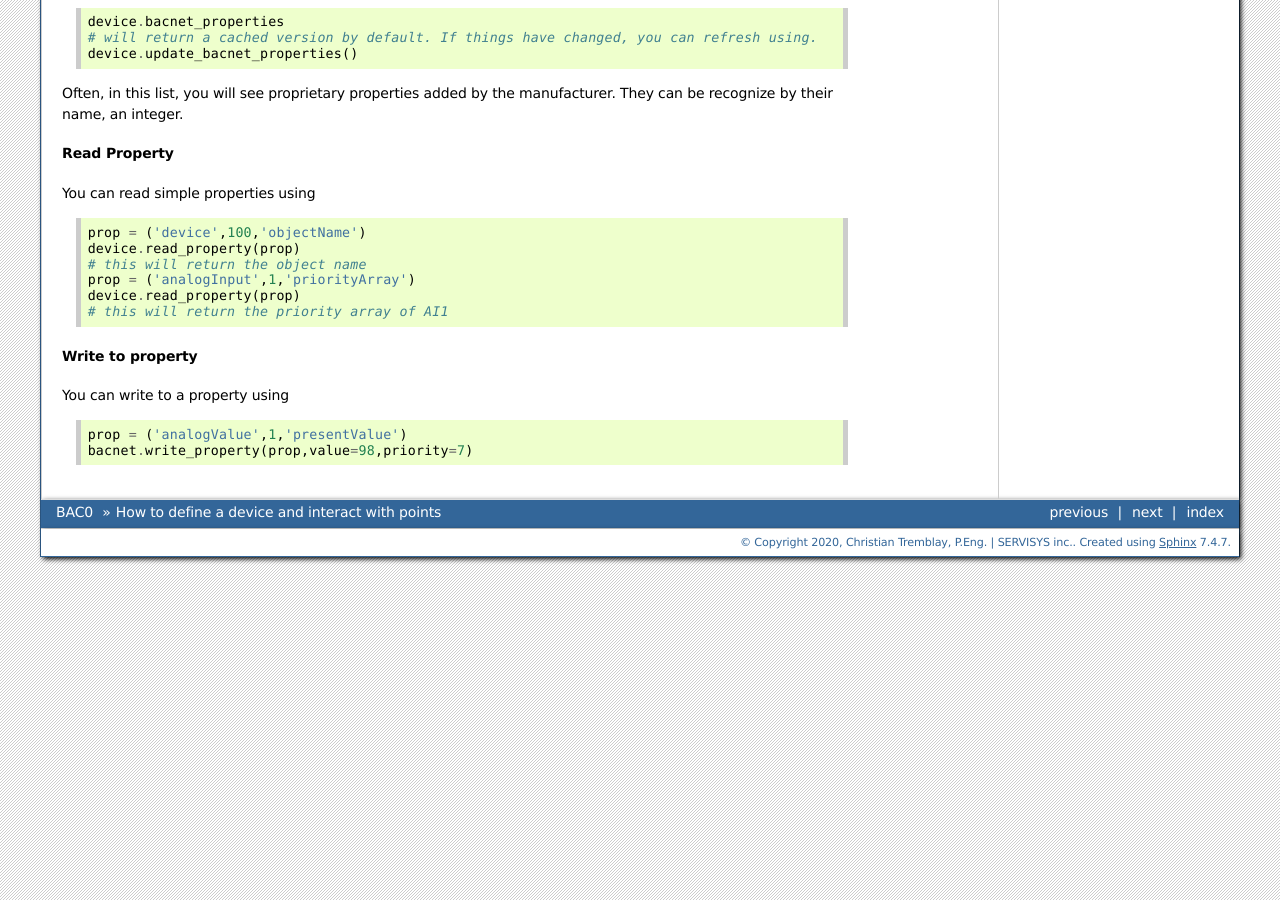
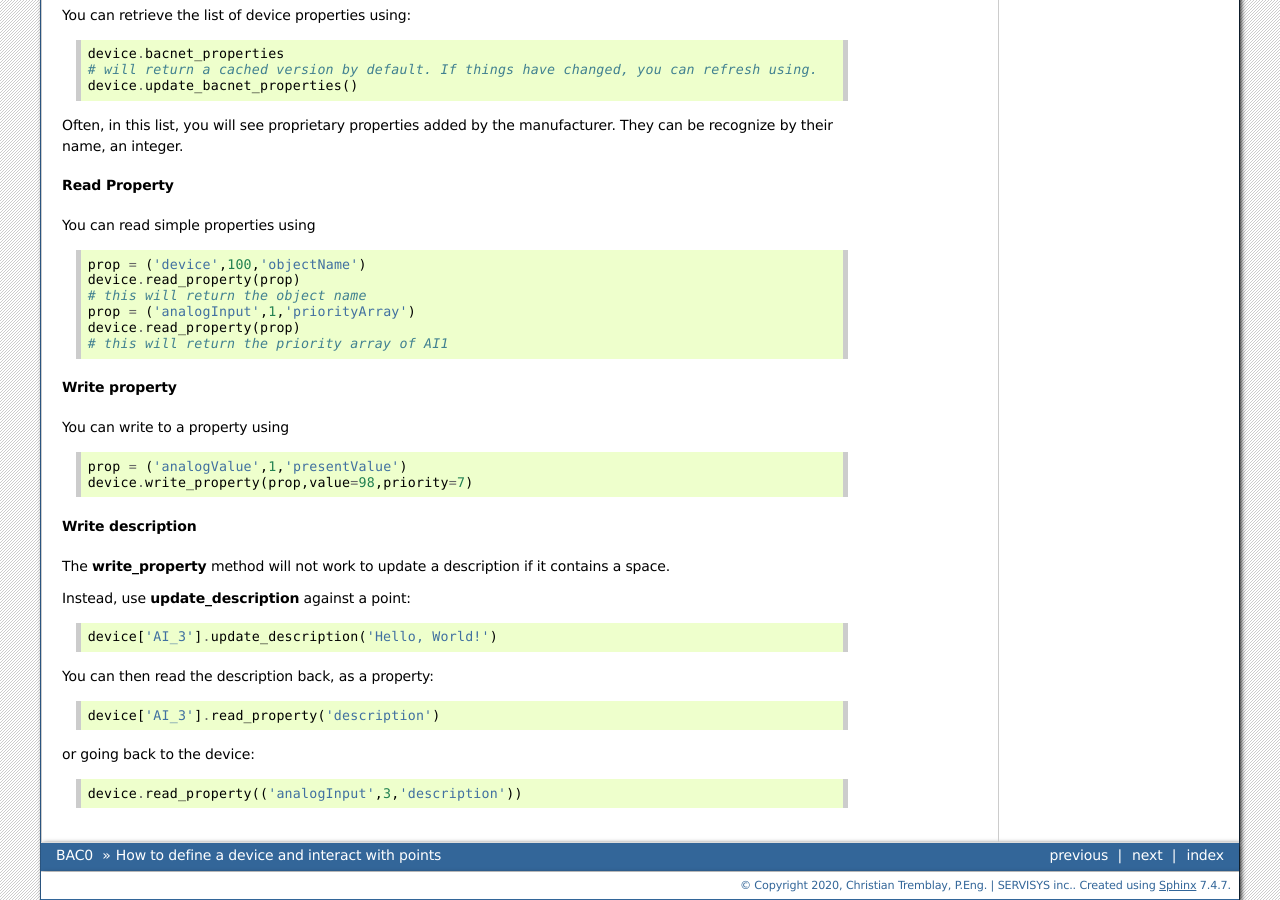
Before and after one commit to ChristianTremblay/BAC0, a Sphinx documentation site: the page built from doc/source/controller.rst, in a window 1280 px wide and 900 px high, scrolled down 5435 px. Built offline with Sphinx 7.4.7, drawn with Linux system fonts in a browser that asks for light colours; the version number could not be read and is left out; some of the changed text lies outside the part shown.

Commit message:
document update object description

```diff
--- a/doc/source/controller.rst
+++ b/doc/source/controller.rst
@@ -258,9 +260,28 @@ You can read simple properties using ::
     device.read_property(prop)
     # this will return the priority array of AI1
 
-Write to property
+Write property
 ...........................
 You can write to a property using ::
 
     prop = ('analogValue',1,'presentValue')
-    bacnet.write_property(prop,value=98,priority=7)
+    device.write_property(prop,value=98,priority=7)
+
+
+Write description
+...........................
+
+The **write_property** method will not work
+to update a description if it contains a space.
+
+Instead, use **update_description** against a point::
+
+    device['AI_3'].update_description('Hello, World!')
+
+You can then read the description back, as a property::
+
+    device['AI_3'].read_property('description')
+
+or going back to the device::
+
+    device.read_property(('analogInput',3,'description'))
```
Also changed, not shown: other parts of doc/source/controller.rst (+4 -2 lines).
